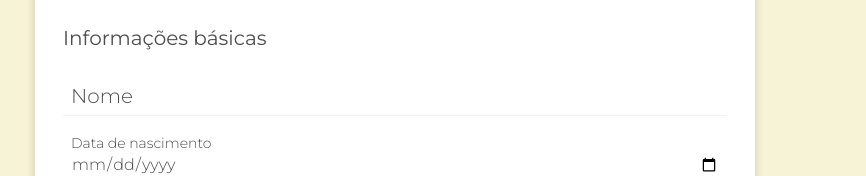
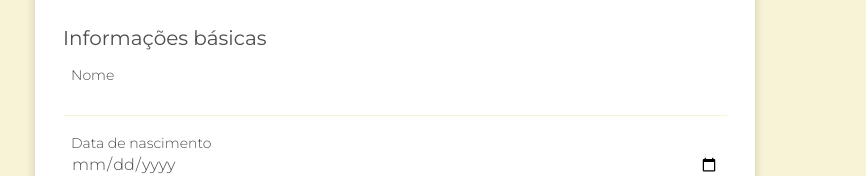
Before and after one commit to wellingtonag/calcimc, a plain HTML site: page index.html in a window 1280 px wide. Shown: the part 419-595 px from the top of the page, without its empty margins (245-1111 px from the left). Drawn offline with nearby package versions, Linux system fonts and the light colour scheme.

Commit message:
update index
delete placeholder

```diff
--- a/index.html
+++ b/index.html
@@ -40,7 +40,7 @@
           <legend class="formulario__legenda">Informações básicas</legend>
 
           <div class="input-container">
-            <input name="nome" id="nome" class="input" type="text" placeholder="Nome" data-tipo="nome" required />
+            <input name="nome" id="nome" class="input" type="text" data-tipo="nome" required />
             <label class="input-label" for="nome">Nome</label>
             <span class="input-mensagem-erro">Este campo não está válido</span>
           </div>
```
